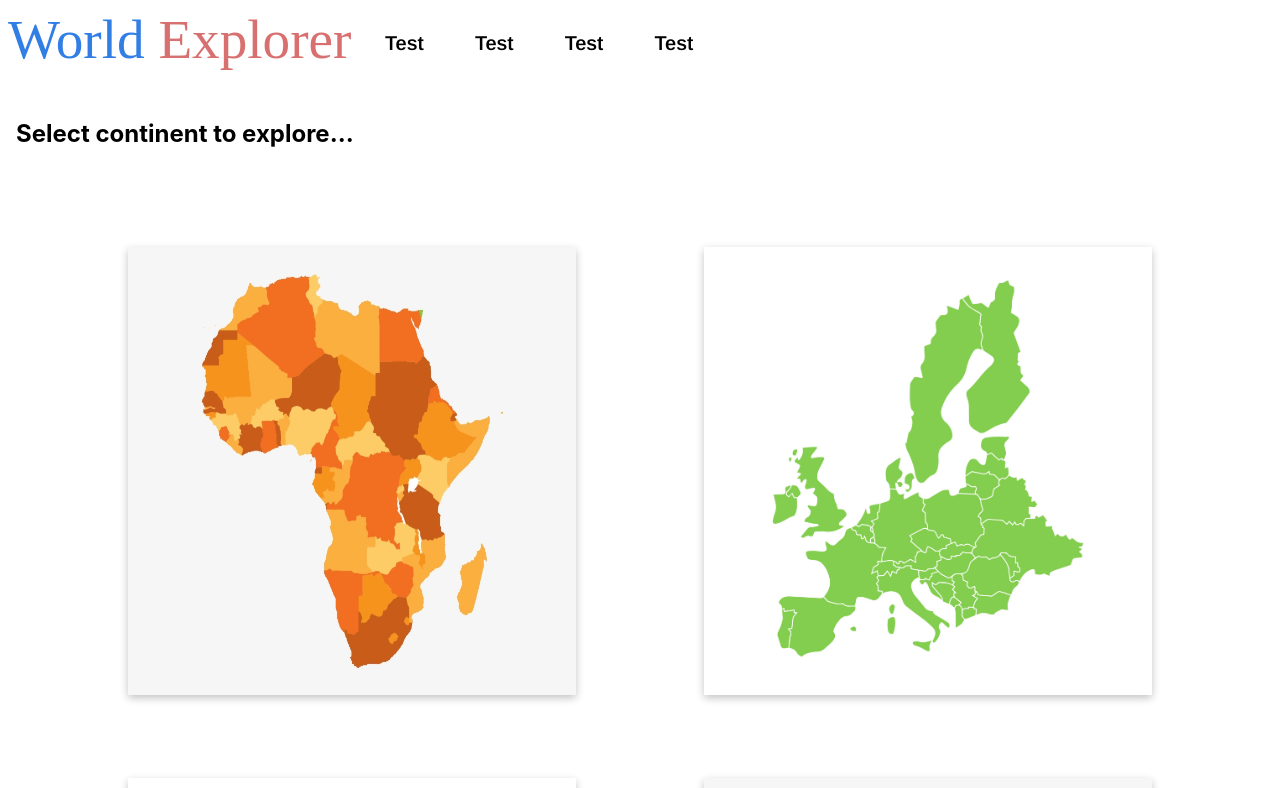
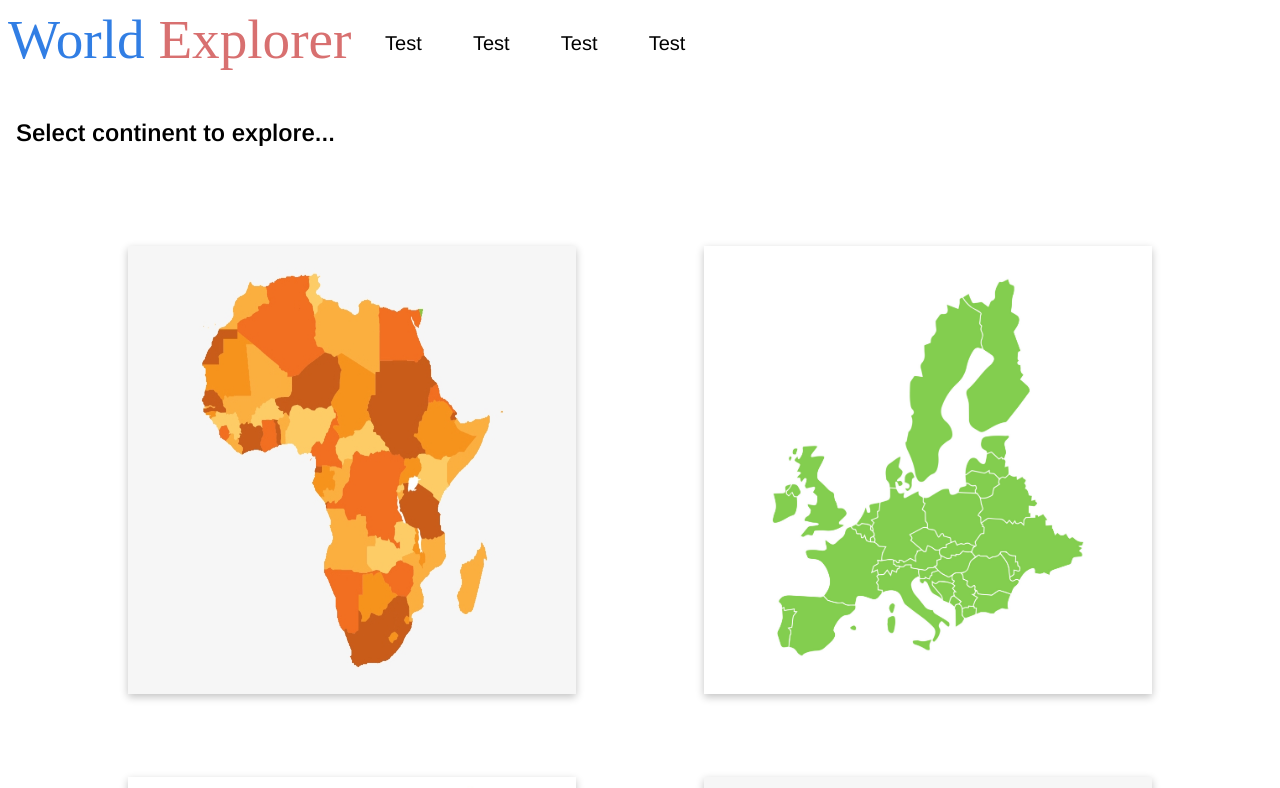
Before and after one commit to mikolajkochanek/countries-guide, a React (Create React App) app: page / in a window 1280 px wide. Shown: the top 788 px of the page. Built offline with nearby package versions, Linux system fonts and the light colour scheme; a web font is replaced by a local one.

Commit message:
change font in body

```diff
--- a/src/index.css
+++ b/src/index.css
@@ -1,3 +1,4 @@
+@import url('https://fonts.googleapis.com/css2?family=Arimo:wght@400;600&display=swap');
 
 :root {
   --link-hover: rgb(253, 195, 4);
@@ -17,9 +18,7 @@
 
 body {
   margin: 0;
-  font-family: -apple-system, BlinkMacSystemFont, 'Segoe UI', 'Roboto', 'Oxygen',
-    'Ubuntu', 'Cantarell', 'Fira Sans', 'Droid Sans', 'Helvetica Neue',
-    sans-serif;
+  font-family: 'Arimo', sans-serif;
   -webkit-font-smoothing: antialiased;
   -moz-osx-font-smoothing: grayscale;
 }
```
